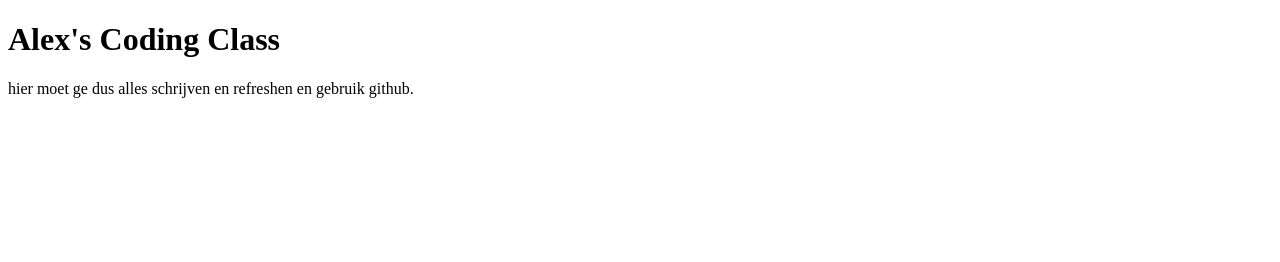
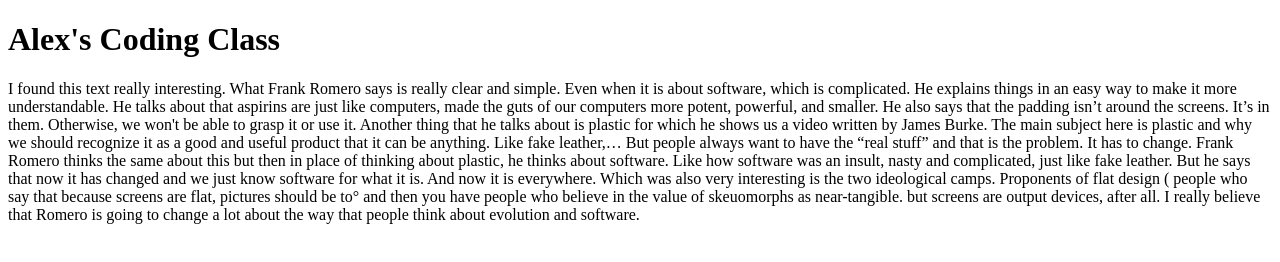
Before and after one commit to KeppensEmma/KeppensEmma.github.io, a plain HTML site: page index.html in a window 1280 px wide. Drawn offline with Linux system fonts and the light colour scheme.

Commit message:
response

```diff
--- a/index.html
+++ b/index.html
@@ -5,6 +5,9 @@
     </head>
     <body>
         <h1>Alex's Coding Class</h1>
-        <p>hier moet ge dus alles schrijven en refreshen en gebruik github.</p>
+        <p>I found this text really interesting. What Frank Romero says is really clear and simple. Even when it is about software, which is complicated. He explains things in an easy way to make it more understandable. He talks about that aspirins are just like computers, made the guts of our computers more potent, powerful, and smaller. He also says that the padding isn’t around the screens. It’s in them. Otherwise, we won't be able to grasp it or use it.
+Another thing that he talks about is plastic for which he shows us a video written by James Burke. The main subject here is plastic and why we should recognize it as a good and useful product that it can be anything. Like fake leather,… But people always want to have the “real stuff” and that is the problem. It has to change. Frank Romero thinks the same about this but then in place of thinking about plastic, he thinks about software. Like how software was an insult, nasty and complicated, just like fake leather. But he says that now it has changed and we just know software for what it is. And now it is everywhere.
+Which was also very interesting is the two ideological camps. Proponents of flat design ( people who say that because screens are flat, pictures should be to° and then you have people who believe in the value of skeuomorphs as near-tangible. but screens are output devices, after all. I really believe that Romero is going to change a lot about the way that people think about evolution and software.
+</p>
     </body>
 </html>
```
